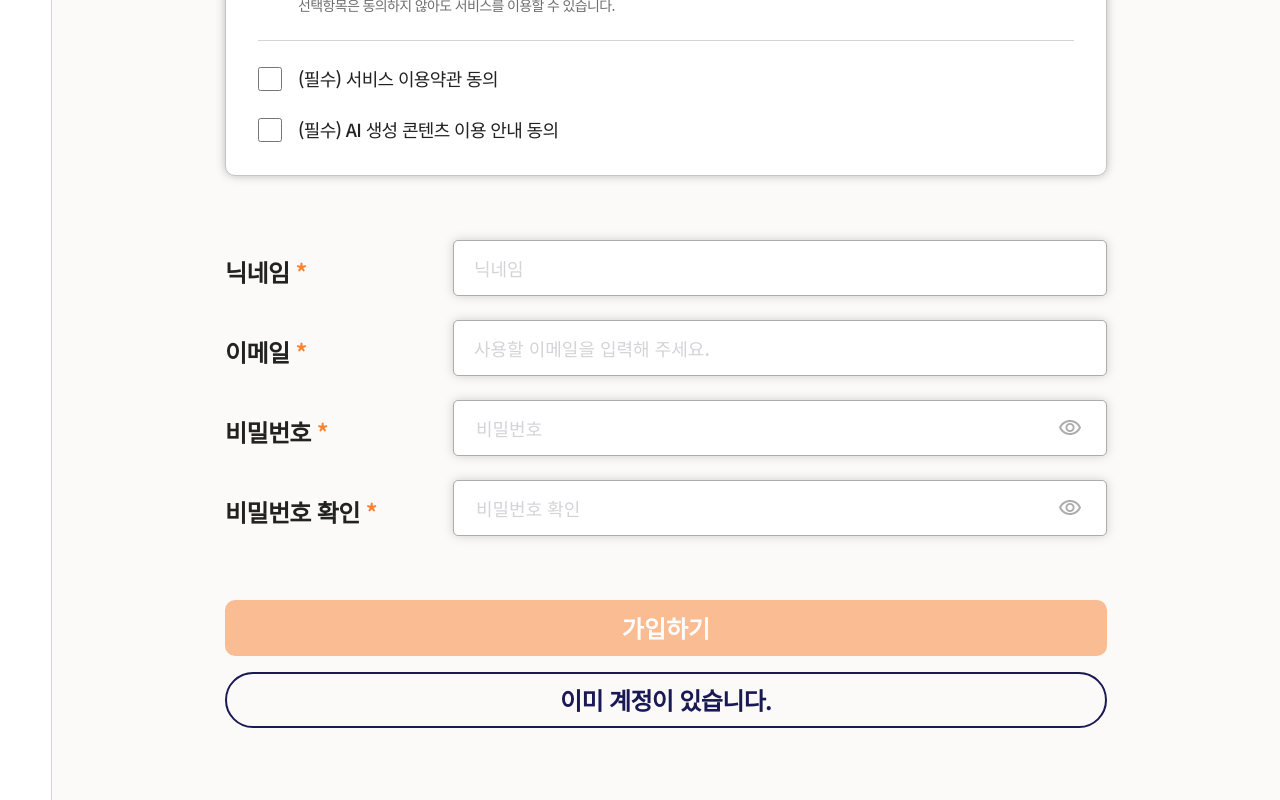
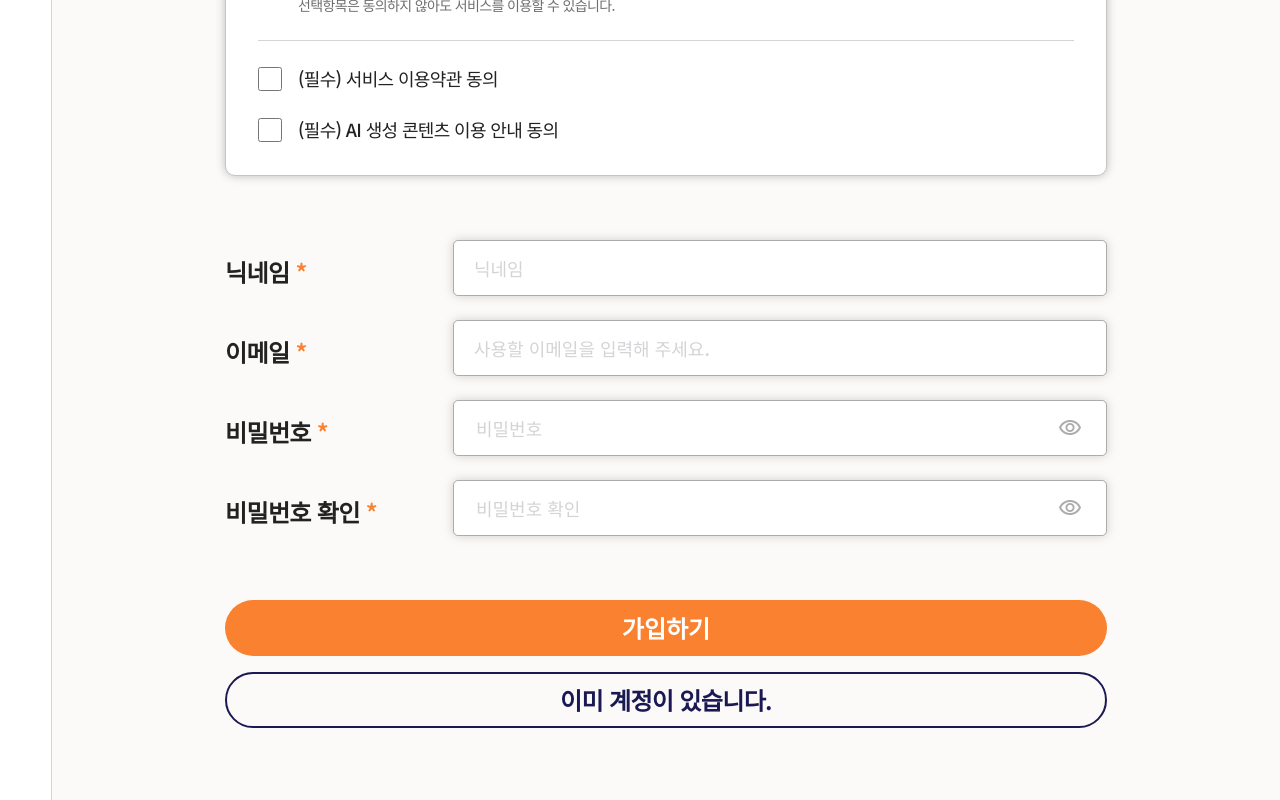
Before and after one commit to JEJU-Ratus/est_fe13_final_project, a Next.js app: page /signup in a window 1280 px wide. Shown: the part 338-1138 px from the top of the page. Built offline with nearby package versions, Linux system fonts and the light colour scheme.

Commit message:
style: 회원가입 버튼 디자인 수정

```diff
--- a/src/app/(site)/signup/page.module.scss
+++ b/src/app/(site)/signup/page.module.scss
@@ -196,11 +196,11 @@
   @include type.text-24-semibold;
 
   min-height: 56px;
+  border-radius: 50px;
   color: color.$white;
 
   &:disabled {
     cursor: not-allowed;
-    opacity: 0.5;
   }
 }
 
```
